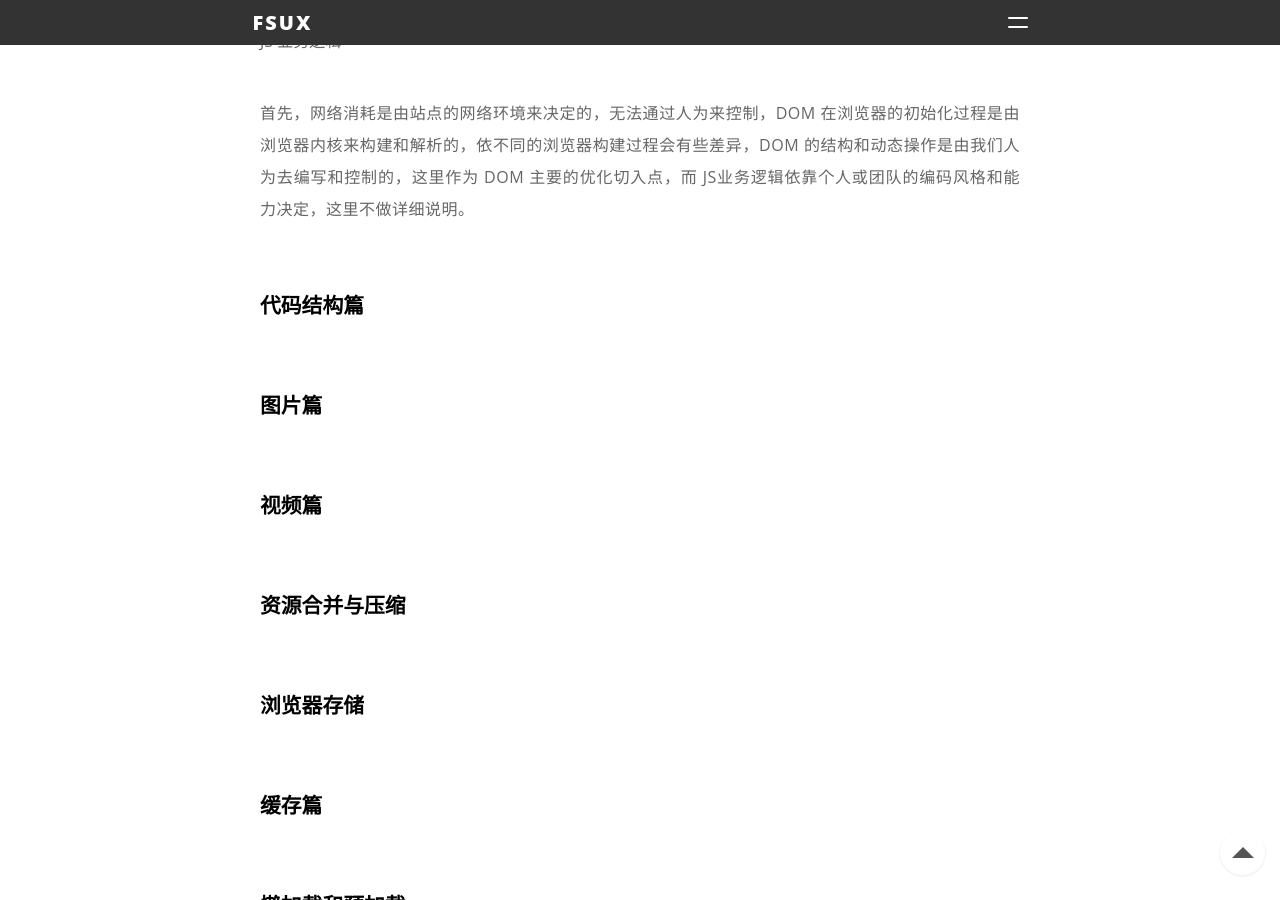
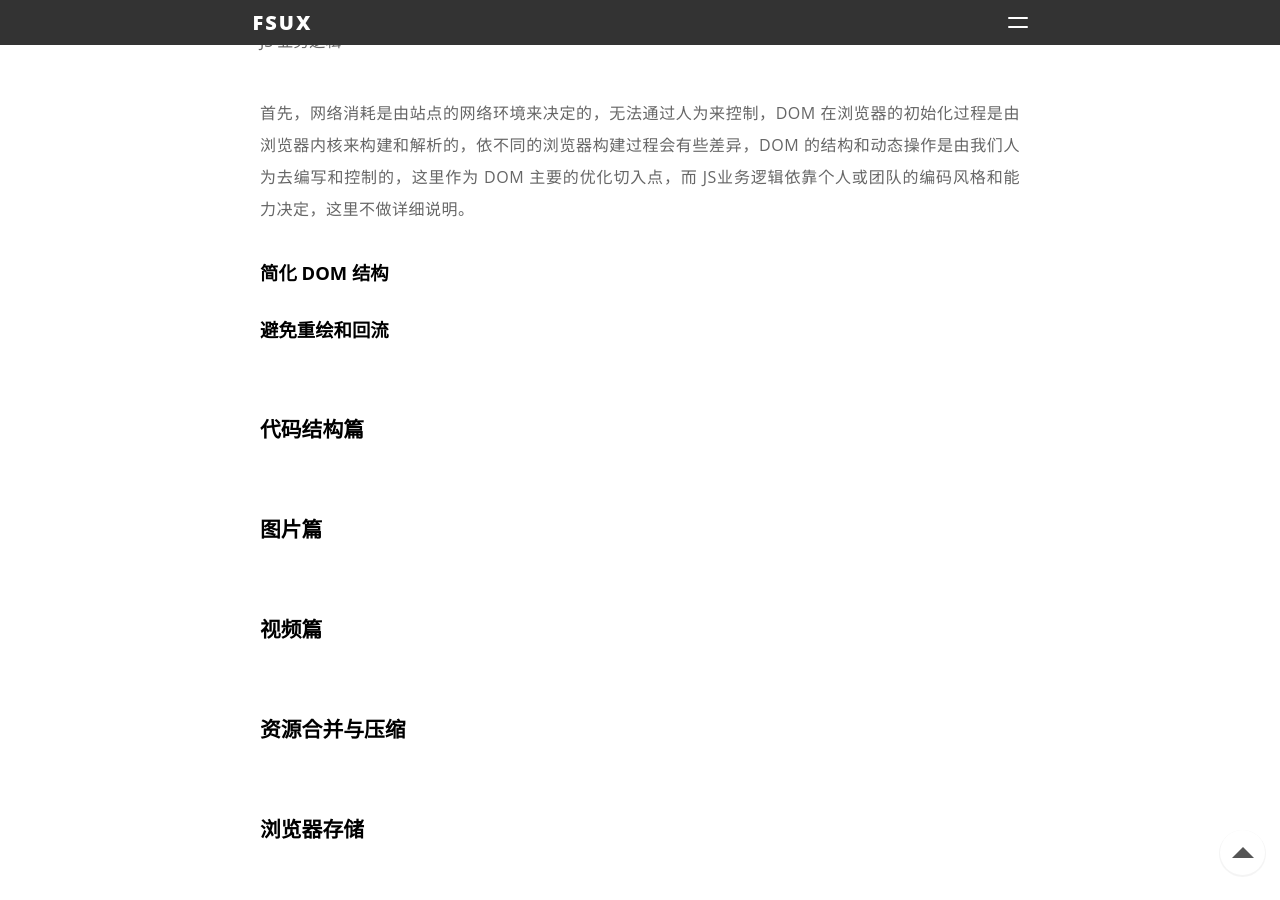
Before and after one commit to Haonancx/Haonancx.github.io, a Jekyll site: the page built from _posts/2017-4-13-Front-end-performance-optimization.markdown, in a window 1280 px wide and 900 px high, scrolled down 1490 px. Built offline with Jekyll 4.4.1, drawn with Linux system fonts in a browser that asks for light colours; nearby versions of some CDN libraries; Markdown is read by kramdown in place of the engine named in the settings; comment, search, counter and statistics services are not loaded.

Commit message:
文章整理

```diff
--- a/_posts/2017-4-13-Front-end-performance-optimization.markdown
+++ b/_posts/2017-4-13-Front-end-performance-optimization.markdown
@@ -32,6 +32,9 @@ tags: 随笔 架构 浅谈前端
 
 首先，网络消耗是由站点的网络环境来决定的，无法通过人为来控制，DOM 在浏览器的初始化过程是由浏览器内核来构建和解析的，依不同的浏览器构建过程会有些差异，DOM 的结构和动态操作是由我们人为去编写和控制的，这里作为 DOM 主要的优化切入点，而 JS业务逻辑依靠个人或团队的编码风格和能力决定，这里不做详细说明。
 
+#### 简化 DOM 结构
+
+#### 避免重绘和回流
 
 ### 代码结构篇
 
```
